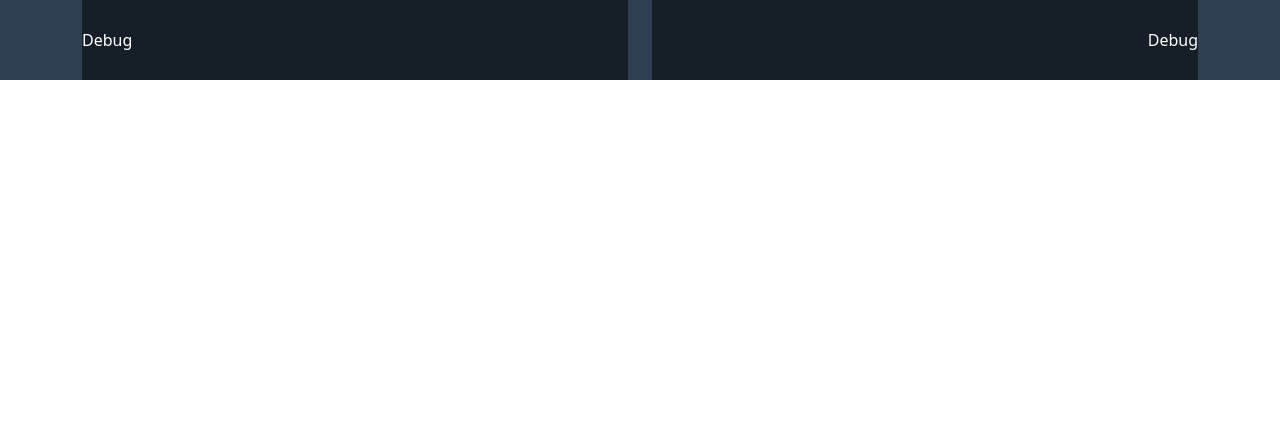
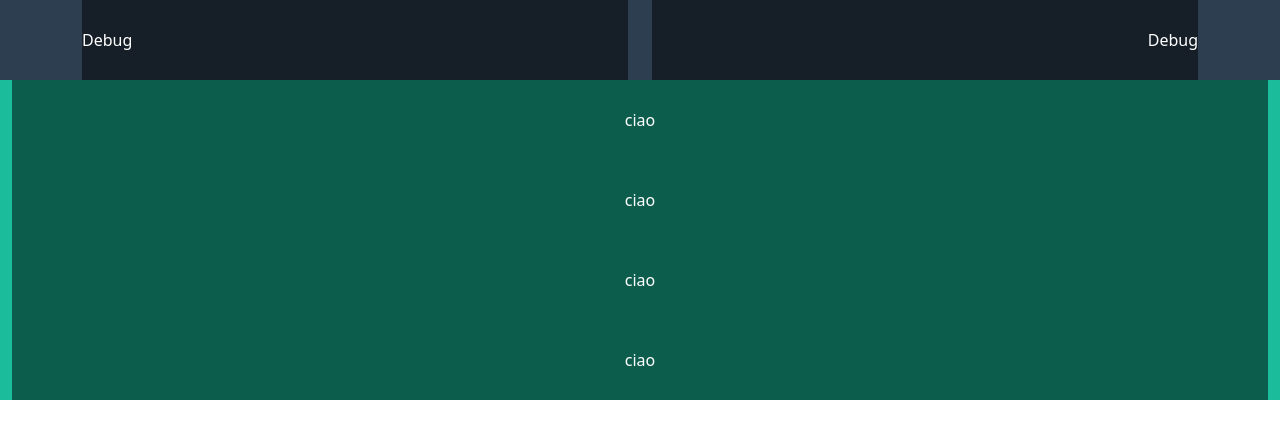
Before and after one commit to elepot87/html-css-bootstrap-freelancer, a plain HTML site: page index.html in a window 1280 px wide. Drawn offline with nearby package versions, Linux system fonts and the light colour scheme.

Commit message:
add hero

```diff
--- a/css/main.css
+++ b/css/main.css
@@ -2,6 +2,14 @@
 
 .bg-blue {
   background-color: #2c3e50;
+}
+
+.bg-green {
+  background-color: #1abc9c;
+}
+
+.ms_text_align_center {
+  text-align: center;
 }
 
 .debug-box {
--- a/index.html
+++ b/index.html
@@ -29,5 +29,18 @@
         </div>
       </div>
     </header>
+    <!-- Hero -->
+    <section class="hero bg-green">
+      <div class="container-fluid">
+        <div class="row justify-content-center ms_text_align_center">
+          <div class="col">
+            <div class="debug-box">ciao</div>
+            <div class="debug-box">ciao</div>
+            <div class="debug-box">ciao</div>
+            <div class="debug-box">ciao</div>
+          </div>
+        </div>
+      </div>
+    </section>
   </body>
 </html>
```
